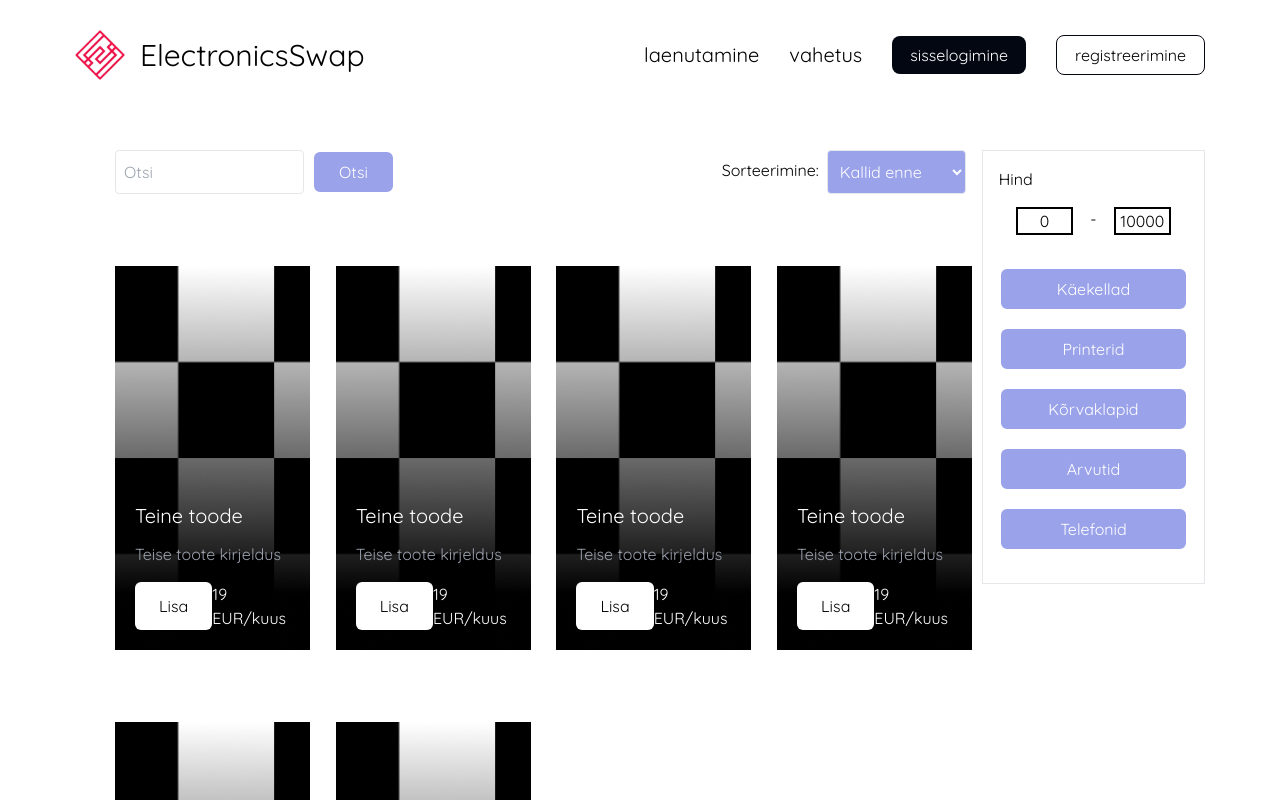
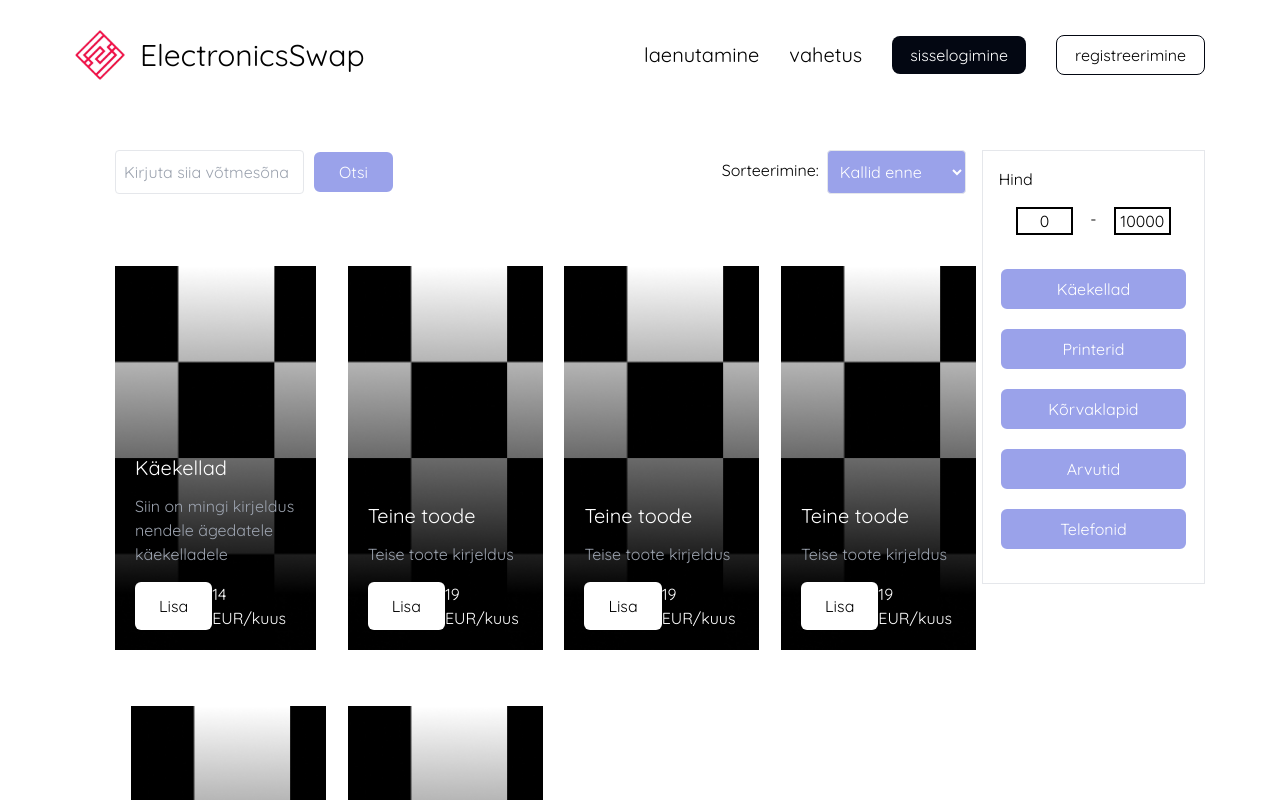
Before and after one commit to markus134/ElectronicsSwap, a Vue app in the folder client/: page /laenutamine in a window 1280 px wide. Shown: the top 800 px of the page. Built offline with nearby package versions, Linux system fonts and the light colour scheme.

Commit message:
Merge branch 'main' of /Users/pavelpavliv/PycharmProjects/ITI0105-2023-Prototype with conflicts.

```diff
--- a/client/src/views/Laenutamine.vue
+++ b/client/src/views/Laenutamine.vue
@@ -7,12 +7,12 @@
           <div class="flex-row mb-4">
             <div class="flex justify-between">
               <div class="w-80 flex flex-row">
-                <input v-model="searchInput" placeholder="Otsi" @keyup.enter="search" class="p-2 border rounded h-11 ml-10" />
+                <input v-model="searchInput" placeholder="Kirjuta siia võtmesõna" class="p-2 border rounded h-11 ml-10" />
                 <button @click="search" class="ml-2 custom-button">Otsi</button>
               </div>
               <div class="flex flex-row">
                 <label for="sort" class="ml-4 mt-2 mr-2">Sorteerimine:</label>
-                <select @change="search" v-model="sortOption" id="sort" class="p-2 h-11 border rounded text-white" style="background-color: #9aa2ea;">
+                <select v-model="sortOption" id="sort" class="p-2 h-11 border rounded text-white" style="background-color: #9aa2ea;">
                   <option value="kallimad">Kallid enne</option>
                   <option value="odavad">Odavad enne</option>
                   <option value="uued">Uued enne</option>
@@ -21,18 +21,18 @@
               </div>
             </div>
           </div>
-          <div class="grid grid-cols-4 gap-8 ml-10 mt-14">
+          <div class="grid grid-cols-4 gap-4 ml-10 mt-14">
             <div v-for="(product, index) in filteredProducts" :key="index" class="">
-              <Product :product="product" @add-to-cart="addToCart"/>
+              <Product :product="product" @add-to-cart="addToCart" :class="index > 0 ? 'ml-4' : ''" />
             </div>
           </div>
         </div>
         <div class="border p-4" style="width: 20%; height: 20%">
           <div class="flex items-center mb-4">Hind</div>
           <div class="flex flex-row justify-between mb-8">
-            <input @input="search" placeholder="0€" v-model="bottom" style="width: 30%" class="mx-auto border-black border-2 text-center"/>
+            <input placeholder="0€" v-model="bottom" style="width: 30%" class="mx-auto border-black border-2 text-center"/>
             <div class="">-</div>
-            <input @input="search" placeholder="10000€" v-model="top" style="width: 30%" class="mx-auto border-black border-2 text-center">
+            <input placeholder="10000€" v-model="top" style="width: 30%" class="mx-auto border-black border-2 text-center">
           </div>
           <button @click="toggleSublist('Käekellad')" class="custom-button">
             Käekellad
@@ -154,37 +154,31 @@ export default {
           title: "Käekellad",
           description: "Siin on mingi kirjeldus nendele ägedatele käekelladele",
           price: "14 EUR/kuus",
-          date: new Date('2023-11-20')
         },
         {
           title: "Teine toode",
           description: "Teise toote kirjeldus",
           price: "19 EUR/kuus",
-          date: new Date('2023-12-15')
         },
         {
           title: "Teine toode",
           description: "Teise toote kirjeldus",
           price: "19 EUR/kuus",
-          date: new Date('2023-11-15')
         },
         {
           title: "Teine toode",
           description: "Teise toote kirjeldus",
           price: "19 EUR/kuus",
-          date: new Date('2023-11-15')
         },
         {
           title: "Teine toode",
           description: "Teise toote kirjeldus",
           price: "19 EUR/kuus",
-          date: new Date('2023-11-15')
         },
         {
           title: "Teine toode",
           description: "Teise toote kirjeldus",
           price: "19 EUR/kuus",
-          date: new Date('2023-11-15')
         },
       ],
     };
@@ -196,27 +190,17 @@ export default {
     search() {
       const searchTerm = this.searchInput.toLowerCase();
       const minPrice = parseInt(this.bottom) || 0;
-      const maxPrice = parseInt(this.top) || 10000;
+      const maxPrice = parseInt(this.top) || 10000
+      if (!searchTerm && minPrice === 0 && maxPrice === 10000) {
+        this.filteredProducts = this.products;
+      } else {
+      this.filteredProducts = this.products.filter((product) => {
+        const titleMatches = product.title.toLowerCase().includes(searchTerm);
+        const priceInRange = parseInt(product.price) >= minPrice && parseInt(product.price) <= maxPrice;
+        return titleMatches && priceInRange;
+  });
+}
 
-      let filteredProducts = this.products.filter((product) => {
-        const titleMatches = product.title.toLowerCase().includes(searchTerm);
-        const priceInRange =
-          parseInt(product.price) >= minPrice && parseInt(product.price) <= maxPrice;
-        return titleMatches && priceInRange;
-      });
-
-      // Apply sorting based on the selected sort option
-      if (this.sortOption === "kallimad") {
-          filteredProducts.sort((a, b) => parseInt(b.price) - parseInt(a.price));
-      } else if (this.sortOption === "odavad") {
-          filteredProducts.sort((a, b) => parseInt(a.price) - parseInt(b.price));
-      } else if (this.sortOption === "uued") {
-          filteredProducts.sort((a, b) => a.date - b.date);
-      } else if (this.sortOption === "vanad") {
-          filteredProducts.sort((a, b) => b.date - a.date);
-      }
-
-      this.filteredProducts = filteredProducts;
     },
     calculateSublistHeight(category) {
       const itemHeight = 60;
--- a/client/src/views/LandingPage.vue
+++ b/client/src/views/LandingPage.vue
@@ -14,7 +14,7 @@
           <h1
             class="text-[2em] sm:text-[3em] md:text-[4em] text-black sm:text-white leading-tight"
           >
-            laenuta endale seade või vaheta teiste kasutajatega seadmed meie
+            Laenuta endale seade või vaheta teiste kasutajatega seadmed meie
             platvormiga
           </h1>
           <router-link
```
